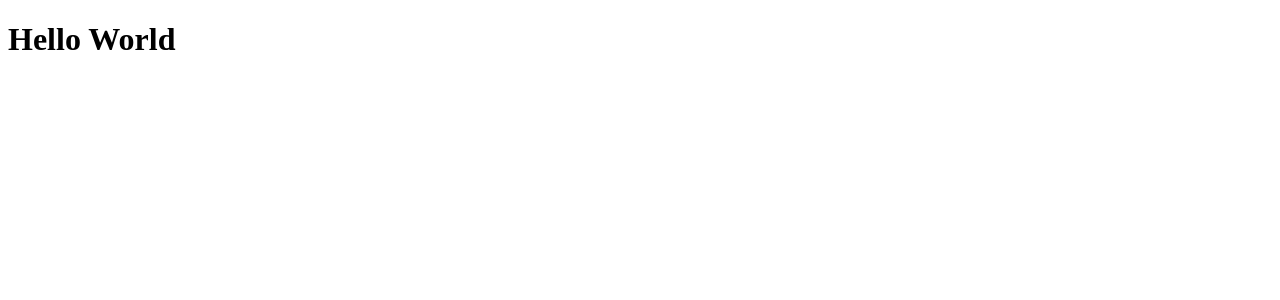
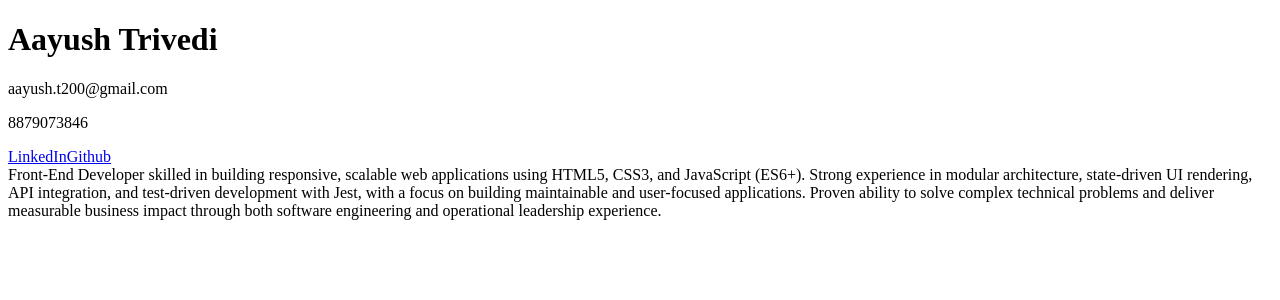
Before and after one commit to aayusht200/CV-Builder-App, a React (Vite) app in the folder CV-Builder-App/: page / in a window 1280 px wide. Shown: the top 300 px of the page. Built offline with nearby package versions, Linux system fonts and the light colour scheme.

Commit message:
feat: implement GeneralInfo component and add sample data

```diff
--- a/CV-Builder-App/src/App.jsx
+++ b/CV-Builder-App/src/App.jsx
@@ -1,3 +1,5 @@
+import GeneralInfo from './components/GeneralInfo';
+import { data } from './assets/data';
 export default function App() {
-    return <h1>Hello World</h1>;
+    return <GeneralInfo data={data.GeneralInfoData} mode={data.mode} />;
 }
--- /dev/null
+++ b/CV-Builder-App/src/assets/data.js
@@ -0,0 +1,13 @@
+export const data = {
+    GeneralInfoData: {
+        firstName: 'Aayush',
+        lastName: 'Trivedi',
+        email: 'aayush.t200@gmail.com',
+        contactNumber: '8879073846',
+        linkedin: 'https://www.linkedin.com/in/aayush-tri/',
+        github: 'https://github.com/aayusht200',
+        summary:
+            'Front-End Developer skilled in building responsive, scalable web applications using HTML5, CSS3, and JavaScript (ES6+). Strong experience in modular architecture, state-driven UI rendering, API integration, and test-driven development with Jest, with a focus on building maintainable and user-focused applications. Proven ability to solve complex technical problems and deliver measurable business impact through both software engineering and operational leadership experience.',
+    },
+    mode: 'preview',
+};
--- /dev/null
+++ b/CV-Builder-App/src/components/GeneralInfo.jsx
@@ -0,0 +1,32 @@
+import { useState } from 'react';
+
+export default function GeneralInfo({ data, mode }) {
+    const componentUI = mode === 'preview' ? <Preview data={data} /> : <Edit data={data} />;
+    return <div className="GeneralInfo">{componentUI}</div>;
+}
+
+function Preview({ data }) {
+    return (
+        <>
+            <div className="userName">
+                <h1>
+                    {data.firstName} {data.lastName}
+                </h1>
+            </div>
+            <div className="ContactDetails">
+                <p className="email">{data.email}</p>
+                <p className="contactNumber">{data.contactNumber}</p>
+            </div>
+            <div className="ContactLinks">
+                <a href={data.linkedin} className="link">
+                    LinkedIn
+                </a>
+                <a href={data.github} className="link">
+                    Github
+                </a>
+            </div>
+            <div className="SummarySection">{data.summary}</div>
+        </>
+    );
+}
+function Edit({ data }) {}
```
